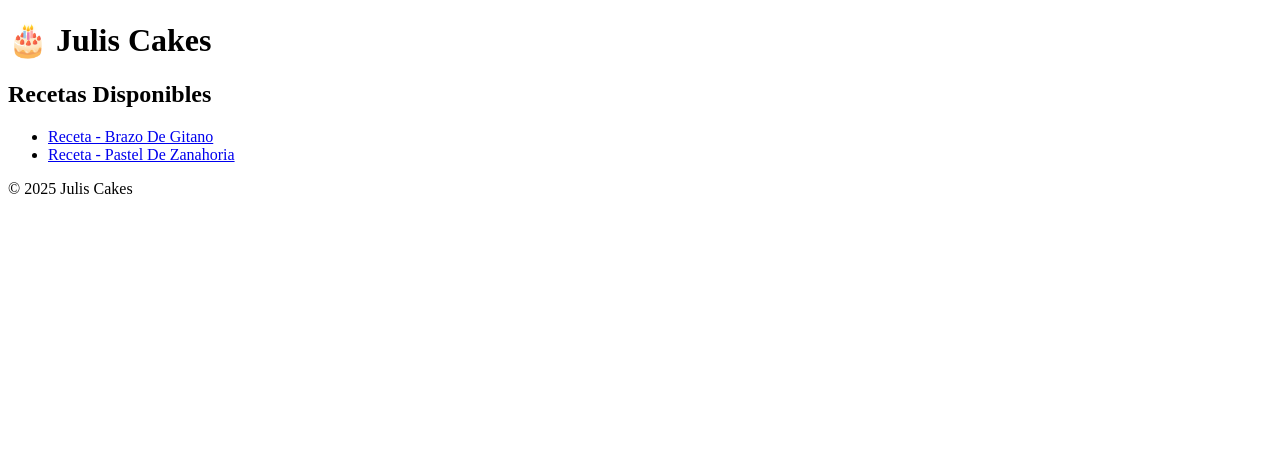
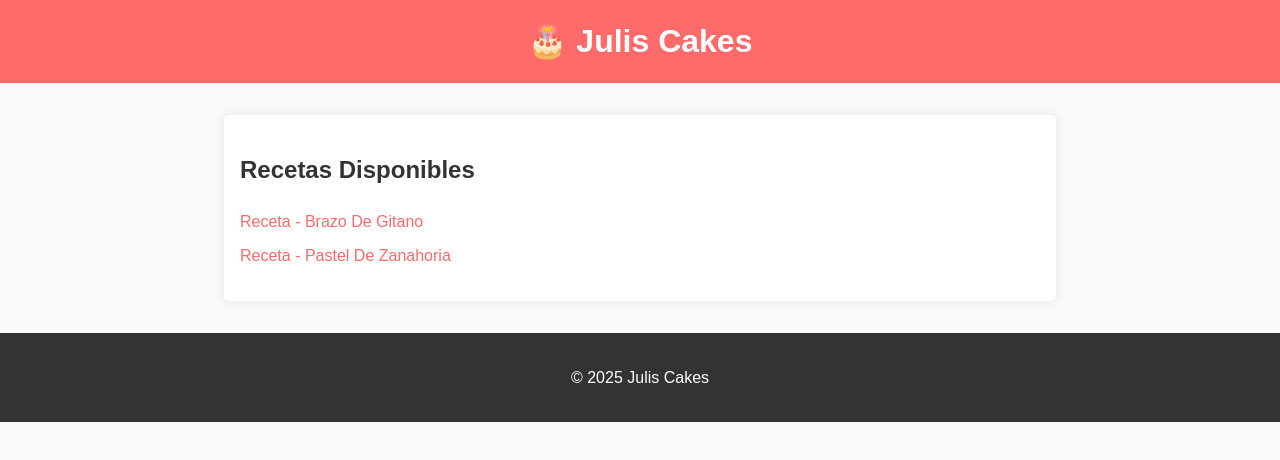
Before and after one commit to KenfuQnK/Julis-Cakes, a plain HTML site: page index.html in a window 1280 px wide. Drawn offline with Linux system fonts and the light colour scheme; the site is published under a folder, as on GitHub Pages, so addresses that start at the root find nothing.

Commit message:
Update index.html

```diff
--- a/index.html
+++ b/index.html
@@ -1,5 +1,5 @@
 <!DOCTYPE html>
-<html lang='es'><head><meta charset='UTF-8'><meta name='viewport' content='width=device-width, initial-scale=1.0'><title>Julis Cakes</title><link rel='stylesheet' href='/styles.css'></head><body><header><h1>🎂 Julis Cakes</h1></header><main><h2>Recetas Disponibles</h2><ul>
+<html lang='es'><head><meta charset='UTF-8'><meta name='viewport' content='width=device-width, initial-scale=1.0'><title>Julis Cakes</title><link rel='stylesheet' href='styles.css'></head><body><header><h1>🎂 Julis Cakes</h1></header><main><h2>Recetas Disponibles</h2><ul>
 <li><a href='rendered/receta_-_brazo_de_gitano.html'>Receta - Brazo De Gitano</a></li>
 <li><a href='rendered/receta_-_pastel_de_zanahoria.html'>Receta - Pastel De Zanahoria</a></li>
 </ul></main><footer><p>© 2025 Julis Cakes</p></footer></body></html>
```
